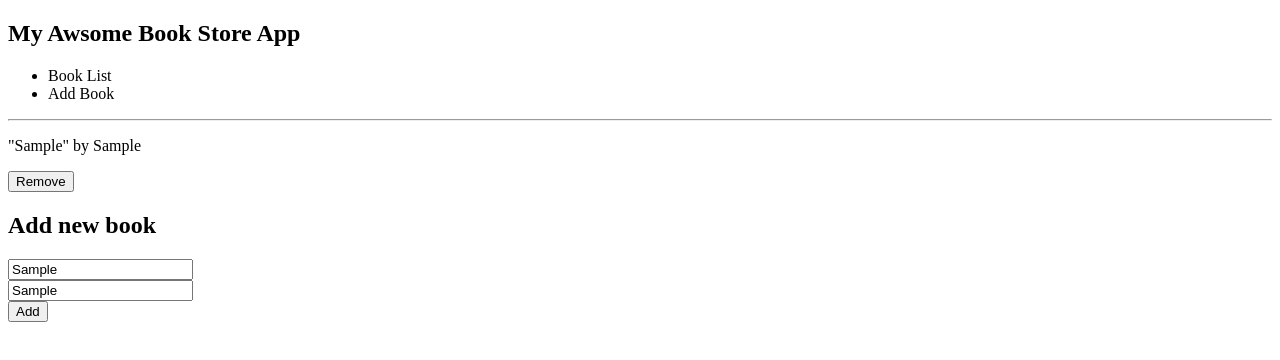
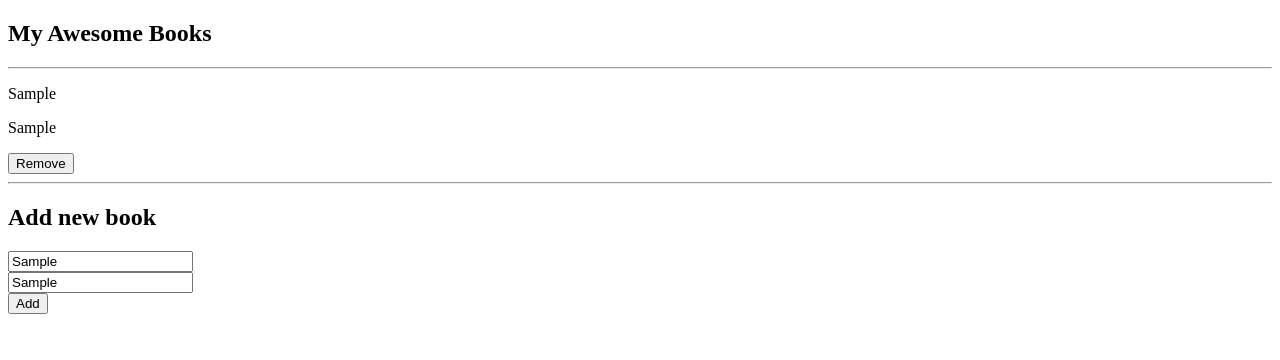
Before and after one commit to yusufyusie/Awesome-books, a website: page index.html in a window 1280 px wide. Both pictures are taken after typing "Sample", "Sample" into the empty fields and a click on the button "Add". Drawn offline with Linux system fonts and the light colour scheme.

Commit message:
Update the index and javascript file to support the design

```diff
--- a/assets/js/book.js
+++ b/assets/js/book.js
@@ -2,6 +2,7 @@ const form = document.querySelector('.add-book-form');
 const titleInput = document.querySelector('.title-book');
 const authorInput = document.querySelector('.author-book');
 const addButton = document.querySelector('.add-btn');
+const bookDisplay = document.querySelector('.books-display');
 const bookDetail = document.querySelector('.books-detail');
 const errorMsg = document.querySelector('.error-message');
 let newId = 0;
@@ -45,8 +46,10 @@ class Book {
     addNewBook.id = newId;
     const bookInfo = `
       <div id="${newId}">
-        <p class="book-position">"<span class="">${addNewBook.title}</span>" by <span class="">${addNewBook.author}</span></p>
+        <p>${addNewBook.title}</p>
+        <p>${addNewBook.author}</p>
         <button id="${newId}" class="btn-remove">Remove</button>
+        <hr>
       </div>
     `;
     bookDetail.innerHTML += bookInfo;
@@ -80,6 +83,7 @@ addButton.addEventListener('click', (e) => {
   }
   form.reset();
 });
+
 bookDisplay.addEventListener('click', (e) => {
   e.preventDefault();
   if (e.target.className === 'btn-remove') {
--- a/index.html
+++ b/index.html
@@ -9,12 +9,8 @@
     <header id="header">
         <nav id="nav">
           <div id="nav-log">
-            <h1>My Awsome Book Store App</h1>
+            <h1>My Awesome Books</h1>
         </div>
-          <ul id="nav-bar">
-            <li id="nav-list">Book List</li>
-            <li id="nav-add">Add Book</li>
-          </ul>
         </nav>
       </header>
       <hr>
```
